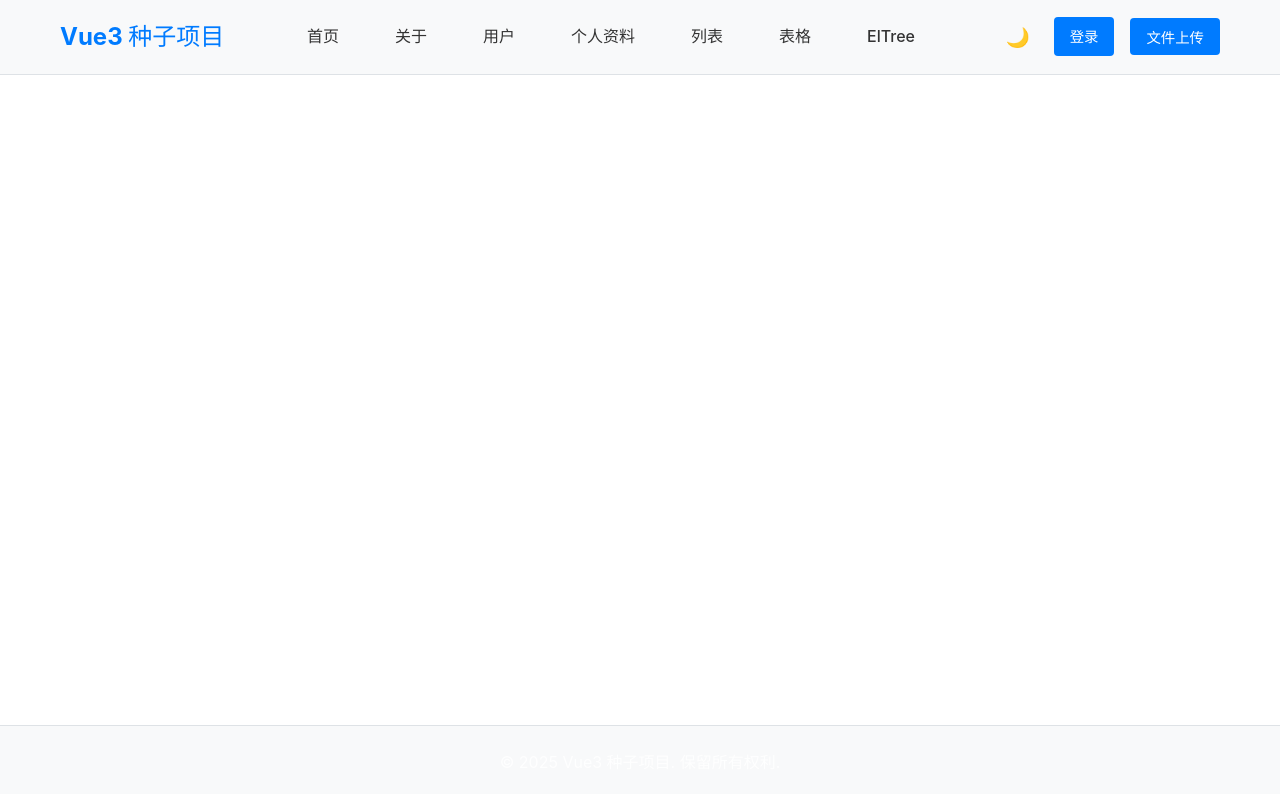
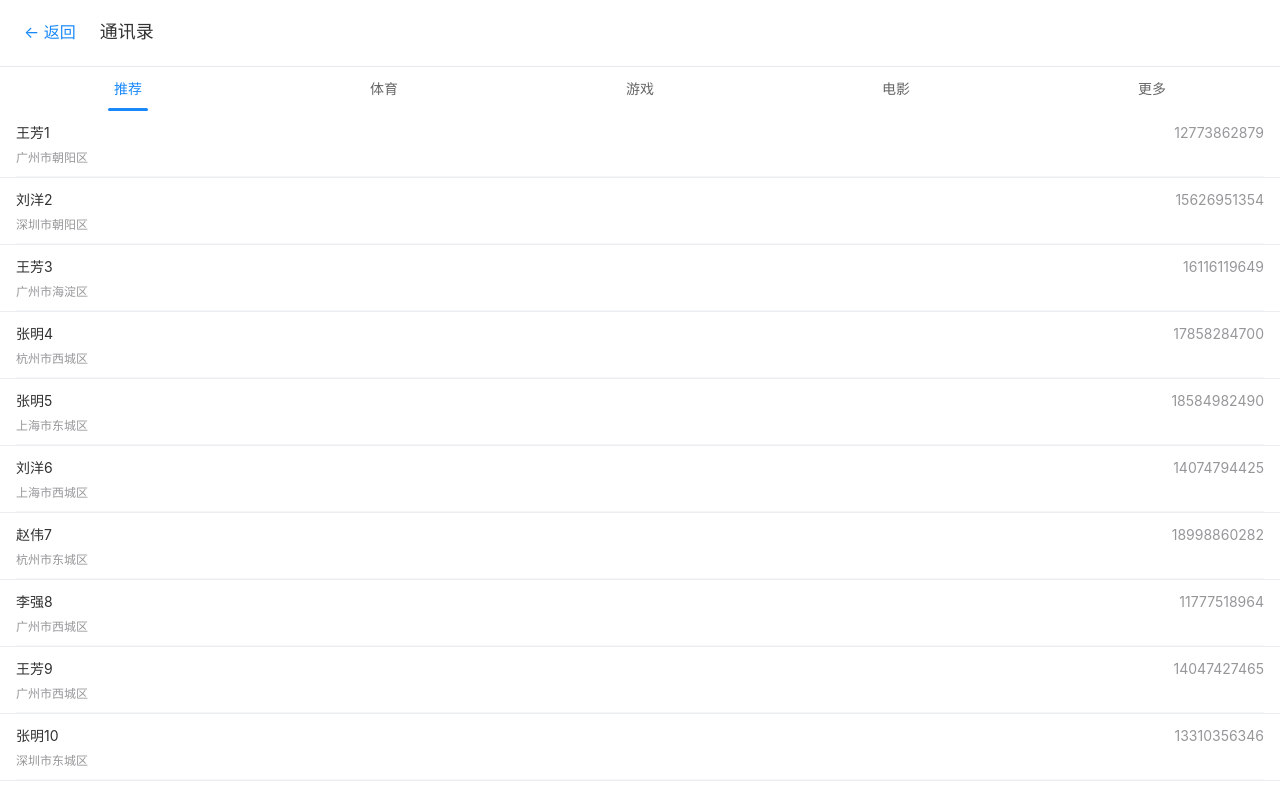
Before and after one commit to zyd806094224/Vue3SeedProject, a Vue app: page /mobilePhone in a window 1280 px wide. Shown: the top 794 px of the page. Built offline with nearby package versions, Linux system fonts and the light colour scheme.

Commit message:
引入vant移动端组件库，移动端测试列表

```diff
--- a/package.json
+++ b/package.json
@@ -17,6 +17,7 @@
     "axios": "^1.7.2",
     "element-plus": "^2.11.4",
     "pinia": "^2.1.7",
+    "vant": "^4.9.22",
     "vue": "^3.4.29",
     "vue-router": "^4.3.3",
     "vue-virtual-scroller": "^2.0.0-beta.8",
--- a/src/App.vue
+++ b/src/App.vue
@@ -1,9 +1,16 @@
 <template>
   <!-- 根布局组件 -->
   <div id="app">
-    <MainLayout>
+    <!-- 移动端页面独立显示 -->
+    <template v-if="route.name === 'mobilePhone'">
       <RouterView />
-    </MainLayout>
+    </template>
+    <!-- 其他页面使用MainLayout -->
+    <template v-else>
+      <MainLayout>
+        <RouterView />
+      </MainLayout>
+    </template>
   </div>
 </template>
 
@@ -13,6 +20,9 @@
 import MainLayout from './layouts/MainLayout.vue'
 import { onMounted } from 'vue'
 import { useAppStore } from '@/stores'
+import { useRoute } from 'vue-router'
+
+const route = useRoute()
 
 // 初始化主题
 onMounted(() => {
--- /dev/null
+++ b/src/components/ContactList.vue
@@ -0,0 +1,59 @@
+<template>
+  <van-list
+    :loading="loading"
+    :finished="finished"
+    finished-text="没有更多数据了"
+    @load="$emit('load')"
+    class="contact-list"
+  >
+    <van-cell
+      v-for="item in items"
+      :key="item.id"
+      :title="item.name"
+      :value="item.phone"
+      :label="item.address"
+      class="contact-item"
+    />
+  </van-list>
+</template>
+
+<script setup lang="ts">
+interface ContactItem {
+  id: number | string
+  name: string
+  phone: string
+  address: string
+}
+
+interface Props {
+  items: ContactItem[]
+  loading?: boolean
+  finished?: boolean
+}
+
+interface Emits {
+  (e: 'load'): void
+}
+
+const props = withDefaults(defineProps<Props>(), {
+  loading: false,
+  finished: false
+})
+
+defineEmits<Emits>()
+</script>
+
+<style scoped>
+.contact-list {
+  padding: 0;
+}
+
+.contact-item {
+  background-color: #fff;
+  border-bottom: 1px solid #ebedf0;
+}
+
+.contact-item:last-child {
+  border-bottom: none;
+}
+</style>
--- a/src/layouts/MainLayout.vue
+++ b/src/layouts/MainLayout.vue
@@ -16,6 +16,7 @@
             <RouterLink to="/virtualList" class="nav-link">列表</RouterLink>
             <RouterLink to="/tableListView" class="nav-link">表格</RouterLink>
             <RouterLink to="/elTreeView" class="nav-link">ElTree</RouterLink>
+            <RouterLink to="/mobilePhone" class="nav-link">移动端</RouterLink>
           </nav>
           <!-- 用户操作区域 -->
           <div class="user-actions">
--- /dev/null
+++ b/src/pages/MobilePhonePage.vue
@@ -0,0 +1,298 @@
+<template>
+  <div class="mobile-phone-page">
+    <div class="page-header">
+      <button class="back-button" @click="goBack">← 返回</button>
+      <h1>通讯录</h1>
+    </div>
+
+    <!-- 吸顶Tab栏 - 动态配置 -->
+    <van-tabs
+      v-model:active="activeTab"
+      sticky
+      @change="handleTabChange"
+      class="contact-tabs"
+    >
+      <van-tab
+        v-for="tab in tabConfig"
+        :key="tab.name"
+        :title="tab.title"
+        :name="tab.name"
+      >
+        <div class="tab-content">
+          <!-- 动态列表组件 -->
+          <ContactList
+            :items="tab.data"
+            :loading="loadingMap[tab.name]"
+            :finished="finishedMap[tab.name]"
+            @load="() => handleLoadMore(tab.name)"
+          />
+        </div>
+      </van-tab>
+    </van-tabs>
+  </div>
+</template>
+
+<script setup lang="ts">
+import { ref, reactive, onMounted, onUnmounted } from 'vue'
+import { useRouter } from 'vue-router'
+import ContactList from '@/components/ContactList.vue'
+
+// 联系人数据类型
+interface ContactItem {
+  id: number | string
+  name: string
+  phone: string
+  address: string
+}
+
+// Tab配置类型
+interface TabConfig {
+  name: string
+  title: string
+  data: ContactItem[]
+  canLoadMore: boolean
+}
+
+const router = useRouter()
+
+// 返回主页
+const goBack = () => {
+  router.push('/')
+}
+
+// 当前激活的Tab
+const activeTab = ref('recommend')
+
+// Tab配置 - 可以轻松添加更多分类
+const tabConfig = ref<TabConfig[]>([
+  {
+    name: 'recommend',
+    title: '推荐',
+    data: [],
+    canLoadMore: true
+  },
+  {
+    name: 'sports',
+    title: '体育',
+    data: [],
+    canLoadMore: true
+  },
+  {
+    name: 'games',
+    title: '游戏',
+    data: [],
+    canLoadMore: true
+  },
+  {
+    name: 'movies',
+    title: '电影',
+    data: [],
+    canLoadMore: true
+  },
+  {
+    name: 'more',
+    title: '更多',
+    data: [],
+    canLoadMore: true
+  }
+])
+
+// 各tab的加载状态管理
+const loadingMap = reactive<Record<string, boolean>>({})
+const finishedMap = reactive<Record<string, boolean>>({})
+
+// 分页管理
+const pageMap = reactive<Record<string, number>>({})
+
+// 初始化各tab的状态
+const initTabStates = () => {
+  tabConfig.value.forEach(tab => {
+    loadingMap[tab.name] = false
+    finishedMap[tab.name] = false
+    pageMap[tab.name] = 0
+  })
+}
+
+// 生成测试数据的工厂函数
+const createContactData = (category: string, count: number): ContactItem[] => {
+  const nameTemplates = {
+    recommend: ['张明', '李强', '王芳', '赵伟', '刘洋'],
+    sports: ['马龙', '张继科', '林丹', '姚明', '易建联'],
+    games: ['王小明', '李电竞', '王游戏', '赵王者', '刘吃鸡'],
+    movies: ['周星驰', '成龙', '李连杰', '甄子丹', '刘德华'],
+    more: ['张三', '李四', '王五', '赵六', '钱七']
+  }
+
+  const cities = ['北京市', '上海市', '广州市', '深圳市', '杭州市']
+  const districts = ['朝阳区', '海淀区', '西城区', '东城区', '浦东新区']
+
+  const template = nameTemplates[category as keyof typeof nameTemplates] || nameTemplates.more
+
+  return Array.from({ length: count }, (_, i) => ({
+    id: `${category}_${i}_${Date.now()}`,
+    name: `${template[Math.floor(Math.random() * template.length)]}${i + 1}`,
+    phone: `1${Math.floor(Math.random() * 9) + 1}${Math.random().toString().slice(2, 11)}`,
+    address: `${cities[Math.floor(Math.random() * cities.length)]}${districts[Math.floor(Math.random() * districts.length)]}`
+  }))
+}
+
+// 模拟异步加载数据
+const loadTabData = async (tabName: string) => {
+  const tab = tabConfig.value.find(t => t.name === tabName)
+  if (!tab || !tab.canLoadMore) return
+
+  loadingMap[tabName] = true
+
+  try {
+    // 模拟网络延迟
+    await new Promise(resolve => setTimeout(resolve, 600))
+
+    // 每次加载10条数据
+    const pageSize = 10
+    const currentPage = pageMap[tabName] || 0
+    const newData = createContactData(tabName, pageSize)
+
+    // 合并数据
+    tab.data.push(...newData)
+    pageMap[tabName] = currentPage + 1
+
+    // 模拟数据加载完毕（每个tab最多30条）
+    if (tab.data.length >= 30) {
+      finishedMap[tabName] = true
+      tab.canLoadMore = false
+    }
+  } catch (error) {
+    console.error('数据加载失败:', error)
+  } finally {
+    loadingMap[tabName] = false
+  }
+}
+
+// Tab切换处理
+const handleTabChange = (tabName: string) => {
+  activeTab.value = tabName
+
+  // 如果当前tab还没有数据，则自动加载
+  const tab = tabConfig.value.find(t => t.name === tabName)
+  if (tab && tab.data.length === 0) {
+    loadTabData(tabName)
+  }
+}
+
+// 加载更多数据
+const handleLoadMore = (tabName: string) => {
+  loadTabData(tabName)
+}
+
+// 滚动监听（可选：实现自动切换tab功能）
+const handleScroll = () => {
+  // 这里可以实现滚动检测，比如检测当前显示的tab内容
+  // 暂时简化，只记录滚动位置
+  const scrollY = window.scrollY
+  // console.log('滚动位置:', scrollY)
+}
+
+// 组件挂载时初始化
+onMounted(() => {
+  initTabStates()
+  // 加载第一个tab的数据
+  loadTabData('recommend')
+  window.addEventListener('scroll', handleScroll)
+})
+
+// 组件卸载时清理
+onUnmounted(() => {
+  window.removeEventListener('scroll', handleScroll)
+})
+</script>
+
+<style scoped>
+.mobile-phone-page {
+  min-height: 100vh;
+  background-color: #f7f8fa;
+}
+
+.page-header {
+  background-color: #fff;
+  padding: 16px;
+  border-bottom: 1px solid #ebedf0;
+  position: sticky;
+  top: 0;
+  z-index: 1;
+  display: flex;
+  align-items: center;
+  gap: 16px;
+}
+
+.back-button {
+  background: none;
+  border: none;
+  font-size: 16px;
+  color: #1989fa;
+  cursor: pointer;
+  padding: 4px 8px;
+  border-radius: 4px;
+  transition: background-color 0.2s;
+}
+
+.back-button:hover {
+  background-color: #f0f8ff;
+}
+
+.back-button:active {
+  background-color: #e6f4ff;
+}
+
+.page-header h1 {
+  margin: 0;
+  font-size: 18px;
+  font-weight: 600;
+  color: #323233;
+  flex: 1;
+}
+
+.contact-tabs {
+  background-color: #fff;
+}
+
+.tab-content {
+  background-color: #f7f8fa;
+  min-height: calc(100vh - 100px);
+}
+
+/* Vant Tab 自定义样式 */
+:deep(.van-tabs) {
+  position: sticky;
+  top: 0;
+  z-index: 100;
+  background-color: #fff;
+}
+
+:deep(.van-tabs__wrap) {
+  box-shadow: 0 1px 3px rgba(0, 0, 0, 0.1);
+  background-color: #fff;
+}
+
+:deep(.van-tabs__content) {
+  background-color: #f7f8fa;
+}
+
+:deep(.van-tab) {
+  font-weight: 500;
+  font-size: 14px;
+}
+
+:deep(.van-tab--active) {
+  color: #1989fa;
+  font-weight: 600;
+}
+
+/* 隐藏吸顶后可能产生的占位元素 */
+:deep(.van-sticky__placeholder) {
+  display: none !important;
+}
+
+:deep(.van-tabs__placeholder) {
+  display: none !important;
+}
+</style>
--- a/src/router/index.ts
+++ b/src/router/index.ts
@@ -2,7 +2,7 @@ import { createRouter, createWebHistory } from 'vue-router'
 import HomeView from '../views/HomeView.vue'
 
 // 定义路由类型
-export type RouteName = 'home' | 'about' | 'user' | 'profile' | 'virtualList'
+export type RouteName = 'home' | 'about' | 'user' | 'profile' | 'virtualList' | 'mobilePhone'
 
 // 定义路由配置
 const routes = [
@@ -41,6 +41,12 @@ const routes = [
     path: '/tableListView',
     name: 'tableListView',
     component: () => import('../views/TableListView.vue'),
+    props: true
+  },
+  {
+    path: '/mobilePhone',
+    name: 'mobilePhone',
+    component: () => import('../pages/MobilePhonePage.vue'),
     props: true
   },
   {
--- a/vite.config.ts
+++ b/vite.config.ts
@@ -14,6 +14,6 @@ export default defineConfig({
   },
   server: {
     port: 3000,
-    open: true // 自动打开浏览器
+    open: false // 自动打开浏览器
   }
 })
```
Also changed, not shown: src/main.ts (+8 -0 lines).
